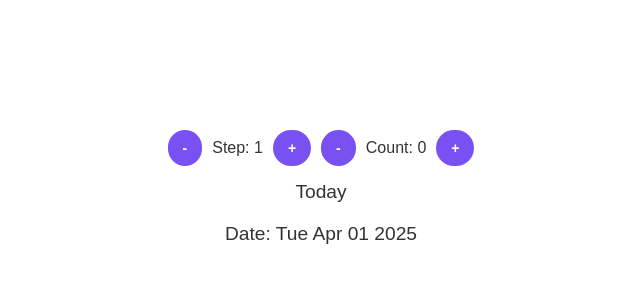
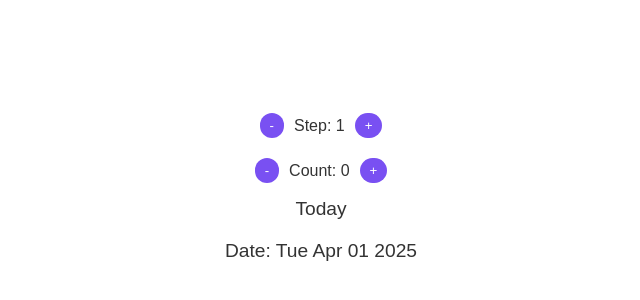
Before and after one commit to GabbenPapa/React-Steps, a React (Vite) app: page /pick-date in a window 1280 px wide. Shown: the part 218-518 px from the top of the page, without its empty margins (319-959 px from the left). Built offline with nearby package versions, Linux system fonts and the light colour scheme.

Commit message:
layout fix

```diff
--- a/src/DatePicker.jsx
+++ b/src/DatePicker.jsx
@@ -35,16 +35,14 @@ function Counter() {
   return (
     <div className="counter-container">
       <div className="counter-controls">
-        <div className="buttons">
+        <div className="counter-row">
           <button
             onClick={DecreaseStep}
             style={{ backgroundColor: "#7950f2", color: "white" }}
           >
             -
           </button>
-        </div>
-        <span>Step: {step}</span>
-        <div className="buttons">
+          <span>Step: {step}</span>
           <button
             onClick={IncreaseStep}
             style={{ backgroundColor: "#7950f2", color: "white" }}
@@ -52,16 +50,14 @@ function Counter() {
             +
           </button>
         </div>
-        <div className="buttons">
+        <div className="counter-row">
           <button
             onClick={DecreaseCounter}
             style={{ backgroundColor: "#7950f2", color: "white" }}
           >
             -
           </button>
-        </div>
-        <span>Count: {count}</span>
-        <div className="buttons">
+          <span>Count: {count}</span>
           <button
             onClick={IncreaseCounter}
             style={{ backgroundColor: "#7950f2", color: "white" }}
--- a/src/index.css
+++ b/src/index.css
@@ -107,6 +107,13 @@ div.date-picker {
 
 .counter-controls {
   display: flex;
+  flex-direction: column;
+  align-items: center;
+  gap: 20px;
+}
+
+.counter-row {
+  display: flex;
   align-items: center;
   gap: 10px;
 }
@@ -117,6 +124,7 @@ button {
   border: none;
   padding: 5px 10px;
   cursor: pointer;
+  border-radius: 100px;
 }
 
 .date-text {
```
